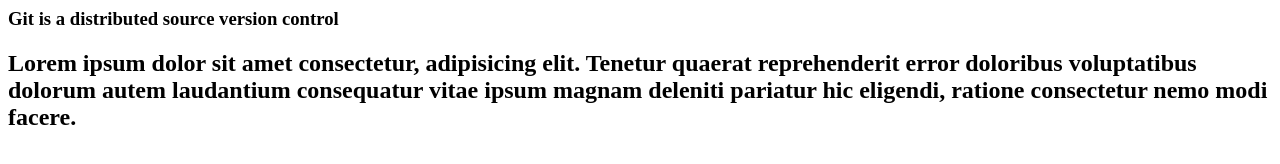
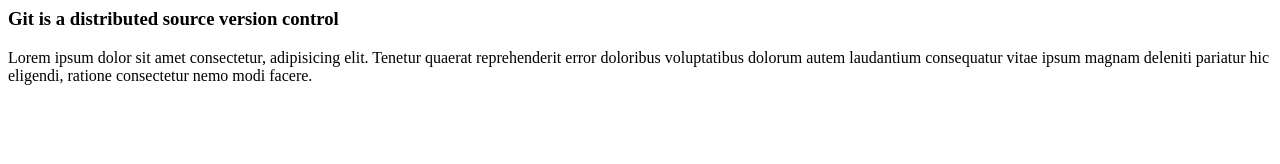
Before and after one commit to MaheshZen/gitCommands, a plain HTML site: page index.html in a window 1280 px wide. Drawn offline with Linux system fonts and the light colour scheme.

Commit message:
Edit paragraph tag

```diff
--- a/index.html
+++ b/index.html
@@ -4,6 +4,6 @@
     </head>
     <body>
         <h3>Git is a distributed source version control</h3>
-        <h2>Lorem ipsum dolor sit amet consectetur, adipisicing elit. Tenetur quaerat reprehenderit error doloribus voluptatibus dolorum autem laudantium consequatur vitae ipsum magnam deleniti pariatur hic eligendi, ratione consectetur nemo modi facere.</h2>
+        <p>Lorem ipsum dolor sit amet consectetur, adipisicing elit. Tenetur quaerat reprehenderit error doloribus voluptatibus dolorum autem laudantium consequatur vitae ipsum magnam deleniti pariatur hic eligendi, ratione consectetur nemo modi facere.</p>
     </body>
 </html>
```
